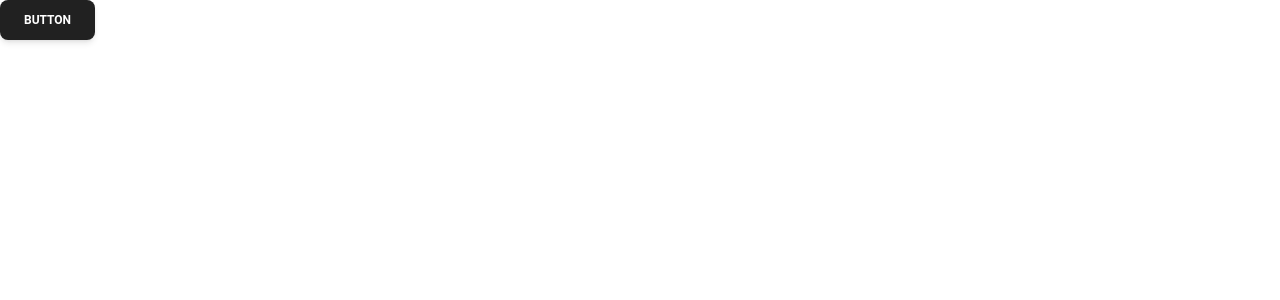
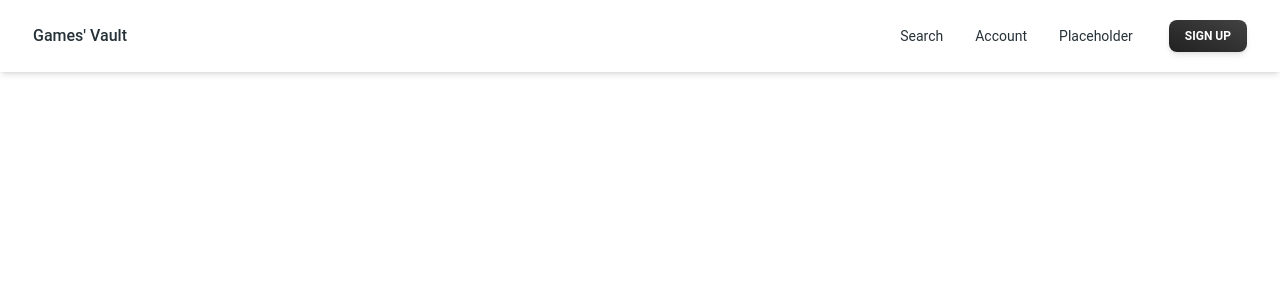
Before and after one commit to JVPH/game-vault-frontend, a React (Vite) app: page / in a window 1280 px wide. Shown: the top 300 px of the page. Built offline with nearby package versions, Linux system fonts and the light colour scheme.

Commit message:
feat: implement header component (#2)

```diff
--- a/src/App.tsx
+++ b/src/App.tsx
@@ -1,7 +1,7 @@
-import { Button } from "@material-tailwind/react";
+import HomeScreen from "./screens/HomeScreen";
 
 const App = () => {
-  return <Button>Button</Button>;
+  return <HomeScreen />;
 };
 
 export default App;
--- /dev/null
+++ b/src/components/header.tsx
@@ -0,0 +1,123 @@
+import React from "react";
+import {
+  Navbar,
+  MobileNav,
+  Typography,
+  Button,
+  IconButton,
+} from "@material-tailwind/react";
+
+export default function Example() {
+  const [openNav, setOpenNav] = React.useState(false);
+
+  React.useEffect(() => {
+    window.addEventListener(
+      "resize",
+      () => window.innerWidth >= 960 && setOpenNav(false)
+    );
+  }, []);
+
+  const navList = (
+    <ul className="mb-4 mt-2 flex flex-col gap-2 lg:mb-0 lg:mt-0 lg:flex-row lg:items-center lg:gap-6">
+      <Typography
+        as="li"
+        variant="small"
+        color="blue-gray"
+        className="p-1 font-normal"
+      >
+        <a href="#" className="flex items-center">
+          Search
+        </a>
+      </Typography>
+      <Typography
+        as="li"
+        variant="small"
+        color="blue-gray"
+        className="p-1 font-normal"
+      >
+        <a href="#" className="flex items-center">
+          Account
+        </a>
+      </Typography>
+      <Typography
+        as="li"
+        variant="small"
+        color="blue-gray"
+        className="p-1 font-normal"
+      >
+        <a href="#" className="flex items-center">
+          Placeholder
+        </a>
+      </Typography>
+    </ul>
+  );
+
+  return (
+    <header>
+      <Navbar className="sticky top z-10 h-max max-w-full rounded-none py-2 px-4 lg:px-8 lg:py-4">
+        <div className="flex items-center justify-between text-blue-gray-900">
+          <Typography
+            as="a"
+            href="#"
+            className="mr-4 cursor-pointer py-1.5 font-medium"
+          >
+            Games' Vault
+          </Typography>
+          <div className="flex items-center gap-4">
+            <div className="mr-4 hidden lg:block">{navList}</div>
+            <Button
+              variant="gradient"
+              size="sm"
+              className="hidden lg:inline-block"
+            >
+              <span>Sign Up</span>
+            </Button>
+            <IconButton
+              variant="text"
+              className="ml-auto h-6 w-6 text-inherit hover:bg-transparent focus:bg-transparent active:bg-transparent lg:hidden"
+              ripple={false}
+              onClick={() => setOpenNav(!openNav)}
+            >
+              {openNav ? (
+                <svg
+                  xmlns="http://www.w3.org/2000/svg"
+                  fill="none"
+                  className="h-6 w-6"
+                  viewBox="0 0 24 24"
+                  stroke="currentColor"
+                  strokeWidth={2}
+                >
+                  <path
+                    strokeLinecap="round"
+                    strokeLinejoin="round"
+                    d="M6 18L18 6M6 6l12 12"
+                  />
+                </svg>
+              ) : (
+                <svg
+                  xmlns="http://www.w3.org/2000/svg"
+                  className="h-6 w-6"
+                  fill="none"
+                  stroke="currentColor"
+                  strokeWidth={2}
+                >
+                  <path
+                    strokeLinecap="round"
+                    strokeLinejoin="round"
+                    d="M4 6h16M4 12h16M4 18h16"
+                  />
+                </svg>
+              )}
+            </IconButton>
+          </div>
+        </div>
+        <MobileNav open={openNav}>
+          {navList}
+          <Button variant="gradient" size="sm" fullWidth className="mb-2">
+            <span>Sign Up</span>
+          </Button>
+        </MobileNav>
+      </Navbar>
+    </header>
+  );
+}
--- /dev/null
+++ b/src/screens/HomeScreen.tsx
@@ -0,0 +1,7 @@
+import Header from "../components/header";
+
+const HomeScreen = () => {
+  return <Header />;
+};
+
+export default HomeScreen;
```
Also changed, not shown: public/gamepad-solid.svg (added).
